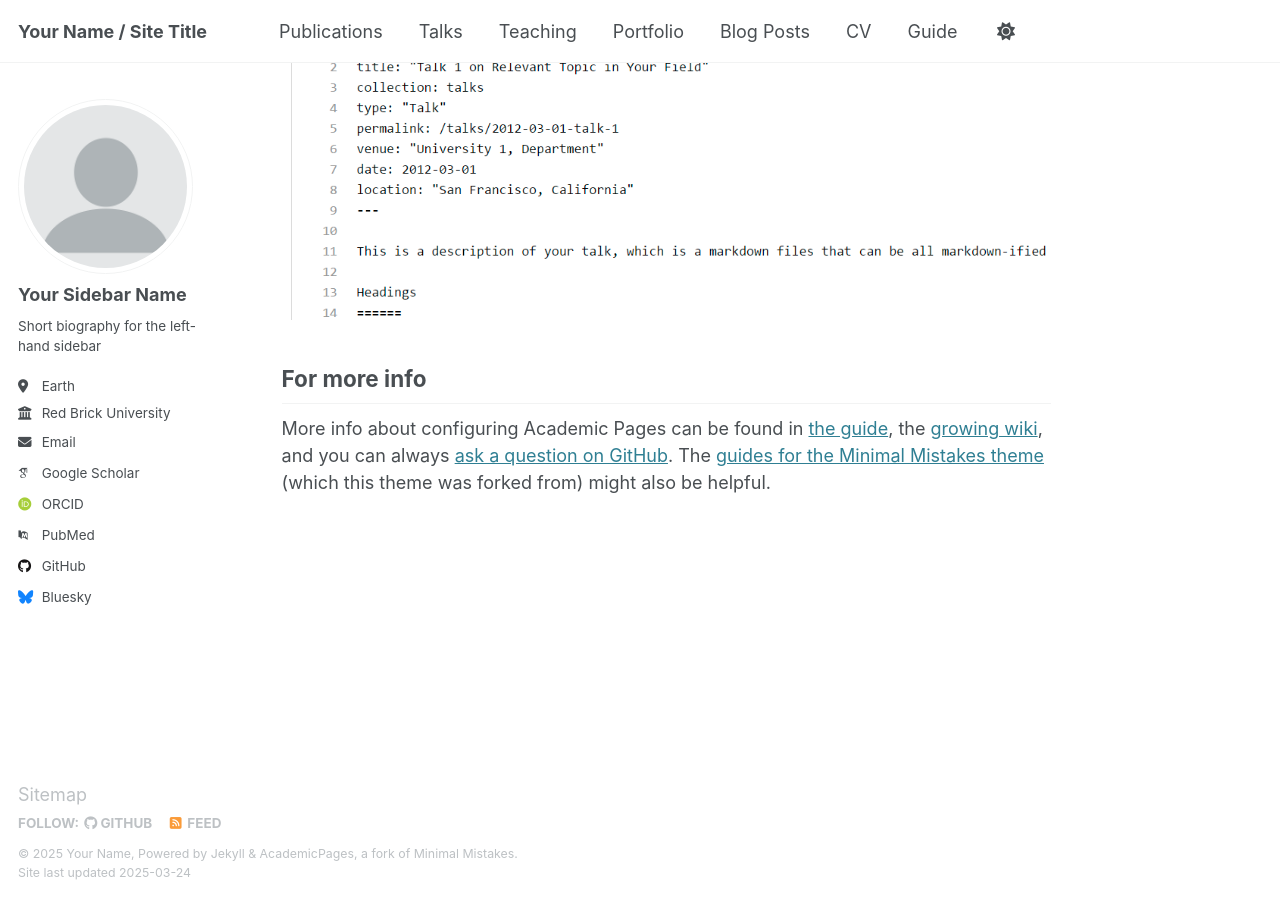
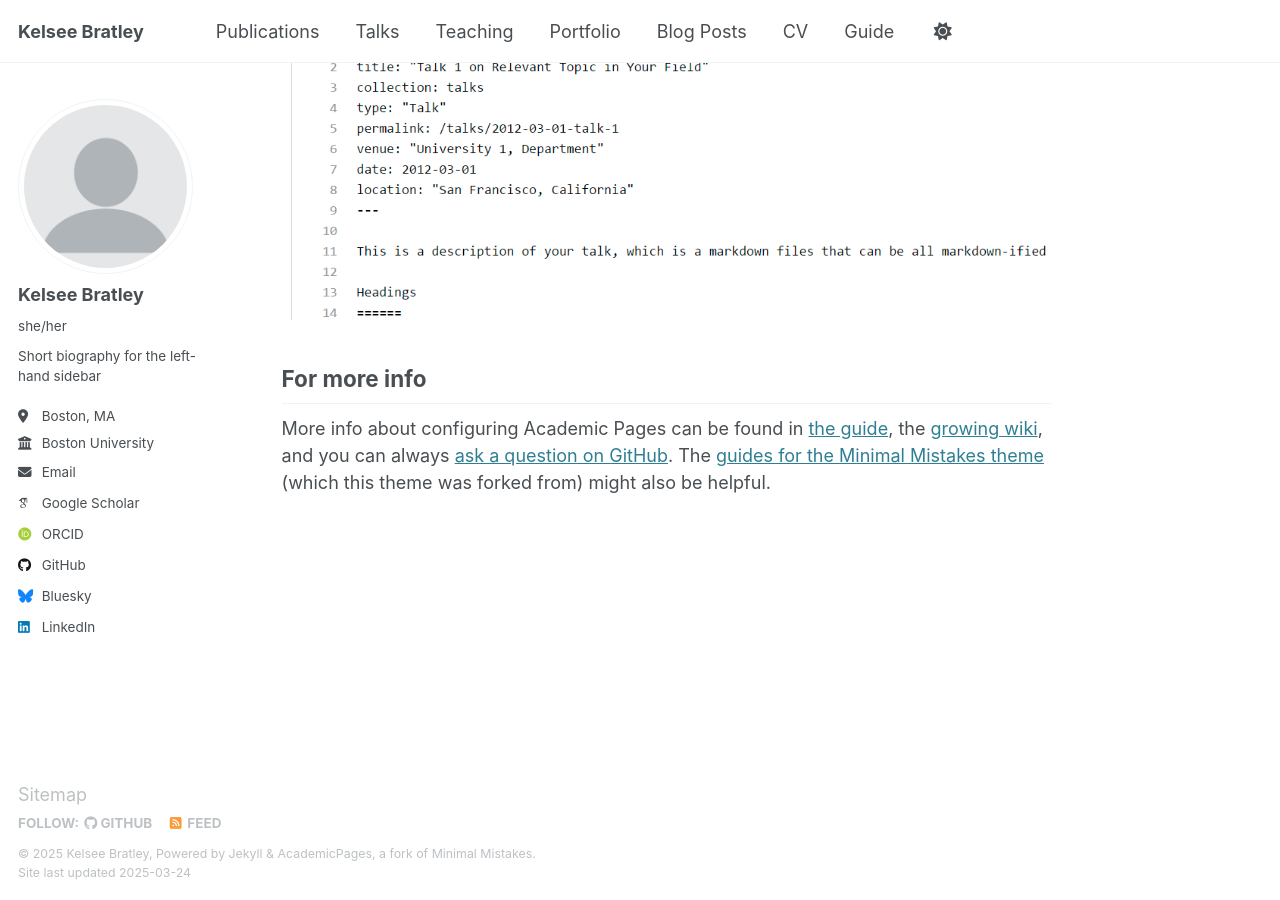
Before and after one commit to kbratley/kbratley.github.io, a Jekyll site: the page built from _pages/about.md, in a window 1280 px wide and 900 px high, scrolled down 2635 px. Built offline with Jekyll 4.4.1, drawn with Linux system fonts in a browser that asks for light colours; some web fonts are replaced.

Commit message:
Update _config.yml

```diff
--- a/_config.yml
+++ b/_config.yml
@@ -9,11 +9,11 @@
 # Basic Site Settings
 locale                   : "en-US"
 site_theme               : "default"
-title                    : "Your Name / Site Title"
+title                    : "Kelsee Bratley"
 title_separator          : "-"
-name                     : &name "Your Name"
+name                     : &name "Kelsee Bratley"
 description              : &description "personal description"
-url                      : https://academicpages.github.io # the base hostname & protocol for your site e.g. "https://[your GitHub username].github.io"
+url                      : https://kbratley.github.io # the base hostname & protocol for your site e.g. "https://[your GitHub username].github.io"
 baseurl                  : "" # the subpath of your site, e.g. "/blog"
 repository               : "academicpages/academicpages.github.io"
 
@@ -23,21 +23,21 @@
 author:
   # Biographic information
   avatar           : "profile.png"
-  name             : "Your Sidebar Name"
-  pronouns         : # example: "she/her"
+  name             : "Kelsee Bratley"
+  pronouns         : "she/her"
   bio              : "Short biography for the left-hand sidebar"
-  location         : "Earth"
-  employer         : "Red Brick University"
+  location         : "Boston, MA"
+  employer         : "Boston University"
   uri              : # URL
-  email            : "none@example.org"
+  email            : "kbratley@bu.edu"
 
   # Academic websites
   arxiv            : # URL - Update with the correct link to your profile
-  googlescholar    : "https://scholar.google.com/citations?user=PS_CX0AAAAAJ"
+  googlescholar    : "https://scholar.google.com/citations?user=A-vNiLwAAAAJ&hl=en"
   impactstory      : # URL
   orcid            : "http://orcid.org/yourorcidurl"
   semantic         : # URL
-  pubmed           : "https://www.ncbi.nlm.nih.gov/pubmed/?term=john+snow"
+  pubmed           : #"https://www.ncbi.nlm.nih.gov/pubmed/?term=john+snow"
   researchgate     : # URL
   scopus           : # URL
 
@@ -59,7 +59,7 @@
   keybase          : # Username
   instagram        : # Username
   lastfm           : # Username
-  linkedin         : # Username
+  linkedin         : "kelseebratley"
   mastodon         : # URL
   medium           : # URL
   pinterest        : # Username
@@ -77,8 +77,6 @@
 
 # Publication Category - The following the list of publication categories and their headings
 publication_category:
-  books:
-    title: 'Books'
   manuscripts:
     title: 'Journal Articles'
   conferences:
```
